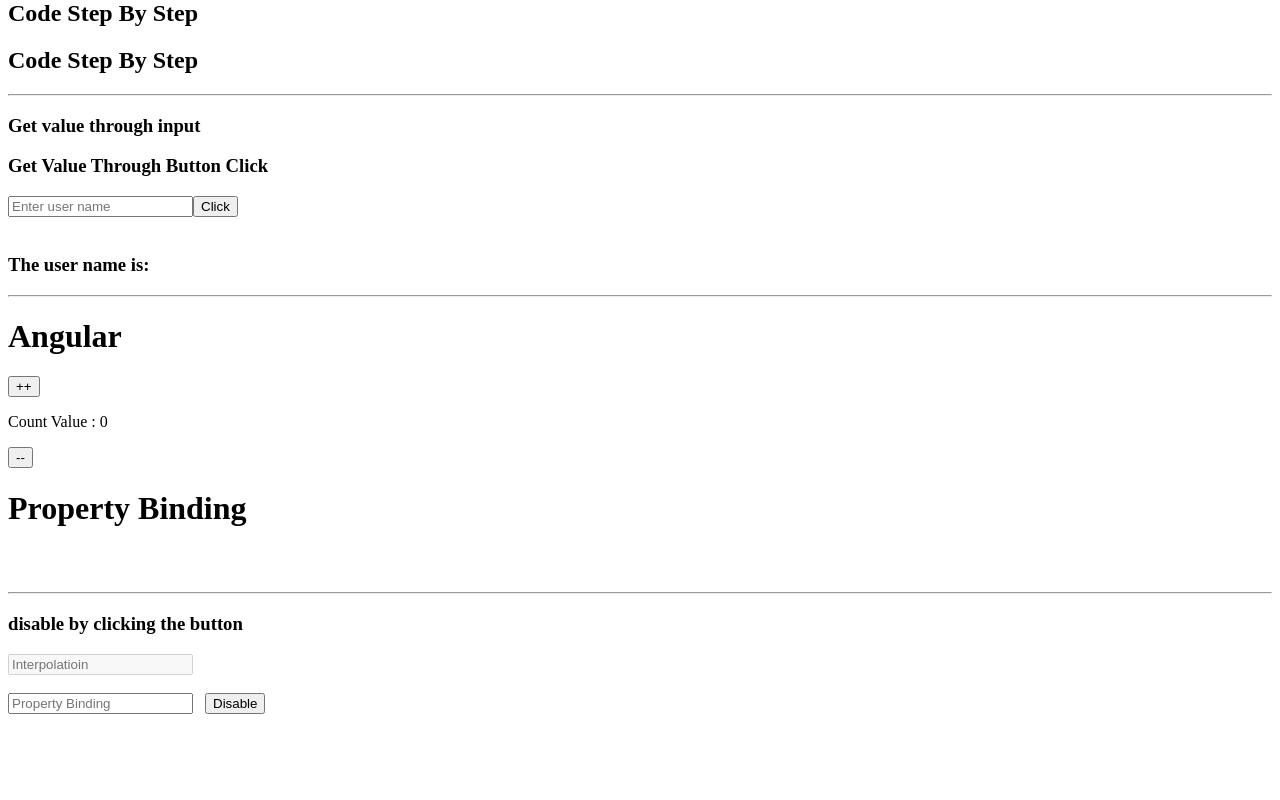
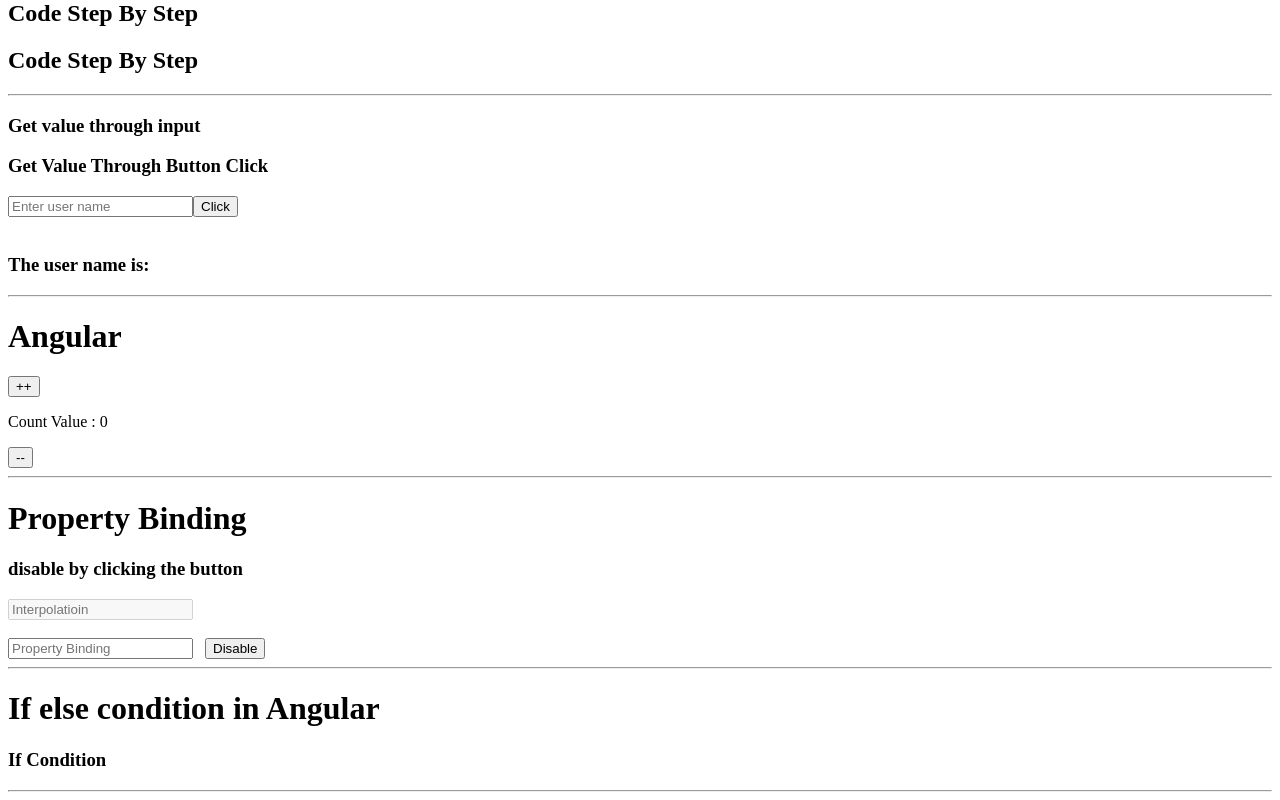
Before and after one commit to prince5638/Learning_Angular, an Angular app: page / in a window 1280 px wide. Shown: the part 544-1344 px from the top of the page. Before the commit the page ends 1266 px from the top, so only its background shows below. Built offline with nearby package versions, Linux system fonts and the light colour scheme.

Commit message:
8) If else in angular!
Signed-off-by: Prince Changani <princechangani56385638@gmail.com>

```diff
--- a/src/app/app.component.html
+++ b/src/app/app.component.html
@@ -42,14 +42,29 @@
 <button (click)="counter('minus')">--</button>
 <!-- ----------------------------------------------------------------------------------------------------------------------------- -->
 <!-- Property Binding Works for boolean data type also -->
+<hr>
 <h1>Property Binding</h1>
 <!-- <input type="text" name="user-name" placeholder="Interpolatioin" disabled={{disable}}> -->
-<br><br>
+<!-- <br><br> -->
 <!-- <input type="text" name="user-number" placeholder="Property Binding" [disabled]=disable> -->
-<hr>
 <h3>disable by clicking the button</h3>
 <input type="text" name="user-name" #toggel placeholder="Interpolatioin" disabled={{disable}}>
 <br><br>
 <input type="text" name="user-number" #toggel placeholder="Property Binding" [disabled]=disable>
 &nbsp;
 <button (click)="inputDisable()">Disable</button>
+<hr>
+<!-- ----------------------------------------------------------------------------------------------------------------------------- -->
+<h1>If else condition in Angular</h1>
+
+<h3 *ngIf="show=='prince' then ifBlock else elseBlock"></h3>
+
+<ng-template #ifBlock>
+    <h3>If Condition</h3>
+</ng-template>
+
+<ng-template #elseBlock>
+    <h3>Else Condition!</h3>
+</ng-template>
+<hr>
+<!-- ----------------------------------------------------------------------------------------------------------------------------- -->
--- a/src/app/app.component.ts
+++ b/src/app/app.component.ts
@@ -45,4 +45,8 @@
   {
     this.disable===true ? this.disable = false : this.disable = true;
   }
+
+  // If else in angular.
+  show = "prince";
+
 }
```
